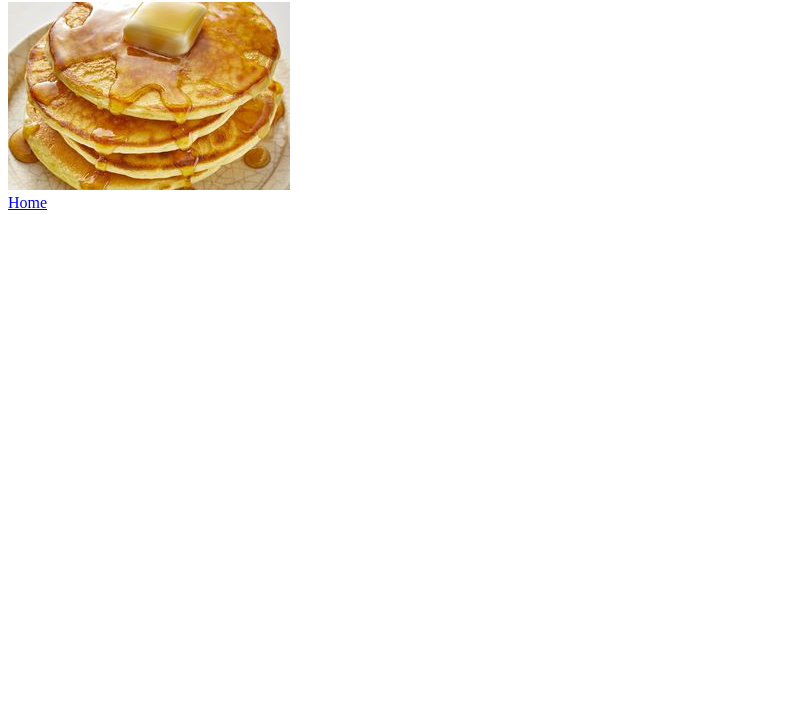
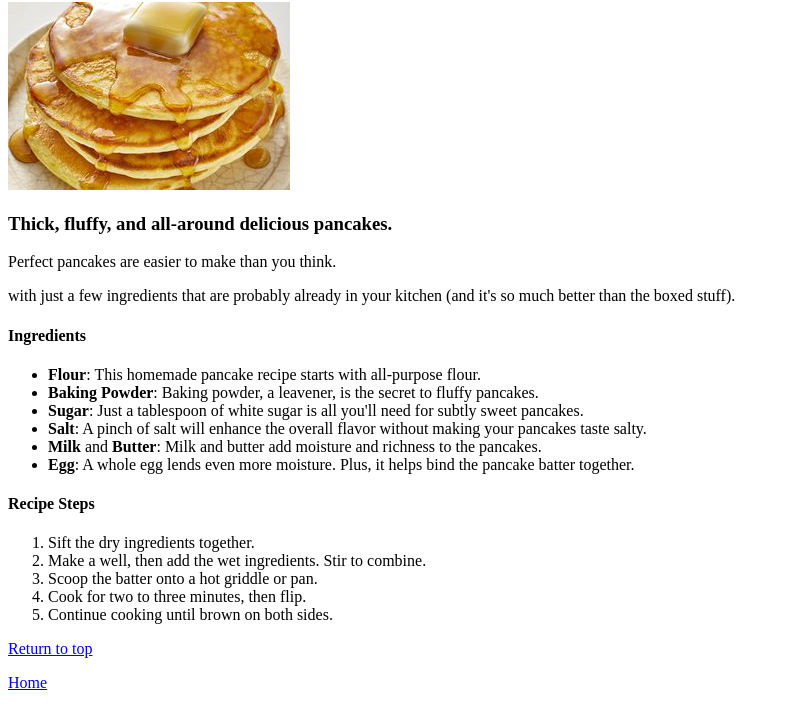
Before and after one commit to Tomas454456/odin-recipes, a plain HTML site: page recipes/pancakes.html in a window 1280 px wide. Shown: the part 78-800 px from the top of the page, without its empty margins (0-790 px from the left). Drawn offline with Linux system fonts and the light colour scheme.

Commit message:
Complete pancakes recipe

```diff
--- a/recipes/pancakes.html
+++ b/recipes/pancakes.html
@@ -8,7 +8,28 @@
 <body>
     <h1>Good Old-Fashioned Pancakes</h1>
     <img src="/images/Pancake.jpg" alt="Finished Recipe Image">
-    <br>
+    <h3>Thick, fluffy, and all-around delicious pancakes.</h3>
+    <p>Perfect pancakes are easier to make than you think.</p>
+    <p>with just a few ingredients that are probably already in your kitchen (and it's so much better than the boxed stuff). </p>
+    <h4>Ingredients</h4>
+    <ul>
+        <li><strong>Flour</strong>: This homemade pancake recipe starts with all-purpose flour.</li>
+        <li><strong>Baking Powder</strong>: Baking powder, a leavener, is the secret to fluffy pancakes.</li>
+        <li><strong>Sugar</strong>: Just a tablespoon of white sugar is all you'll need for subtly sweet pancakes.</li>
+        <li><strong>Salt</strong>: A pinch of salt will enhance the overall flavor without making your pancakes taste salty.</li>
+        <li><strong>Milk</strong> and <strong>Butter</strong>: Milk and butter add moisture and richness to the pancakes.</li>
+        <li><strong>Egg</strong>: A whole egg lends even more moisture. Plus, it helps bind the pancake batter together. </li>
+    </ul>
+    <h4>Recipe Steps</h4>
+    <ol>
+        <li> Sift the dry ingredients together.</li>
+        <li> Make a well, then add the wet ingredients. Stir to combine.</li>
+        <li> Scoop the batter onto a hot griddle or pan.</li>
+        <li> Cook for two to three minutes, then flip.</li>
+        <li> Continue cooking until brown on both sides. </li>
+    </ol>
+    <a href="#">Return to top</a>
+    <p></p>
     <a href="../index.html">Home</a>
 </body>
 </html>
```
